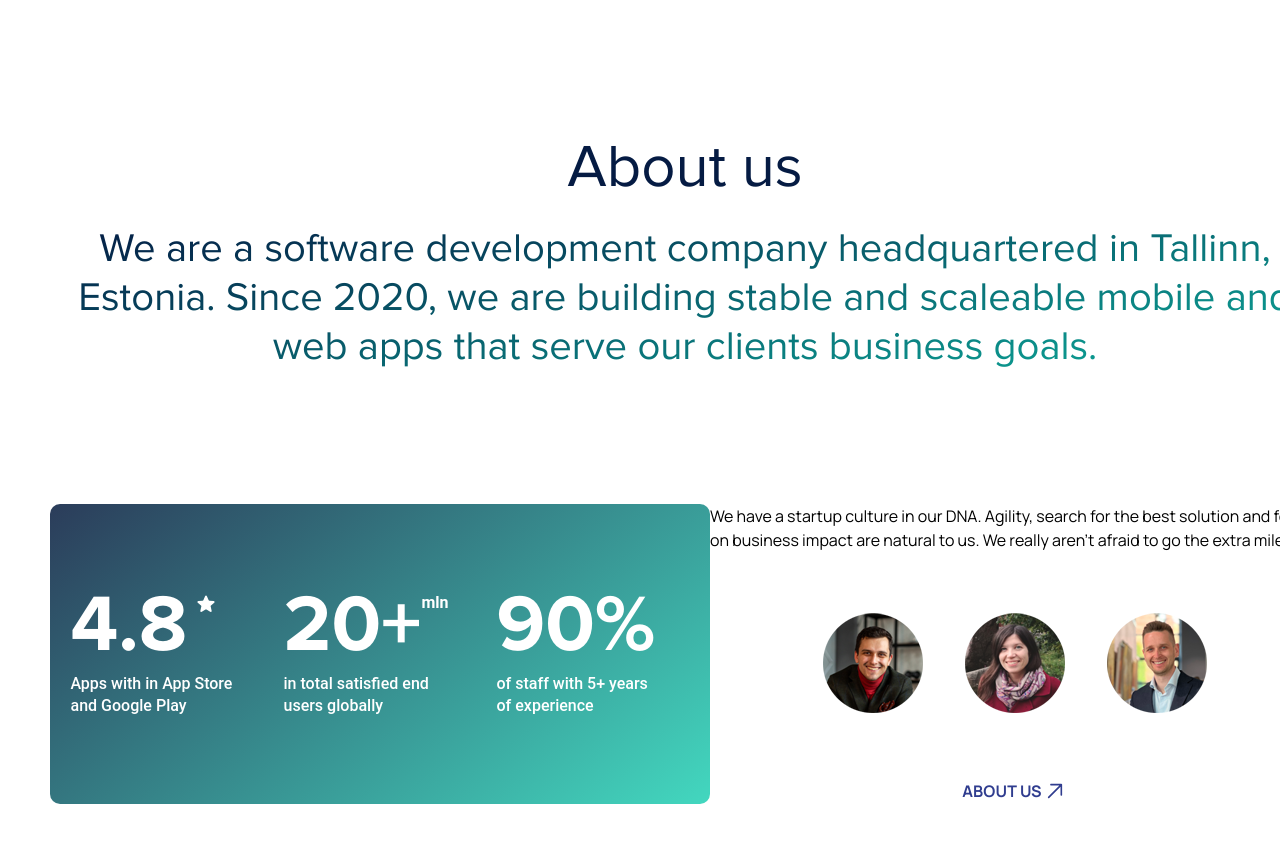
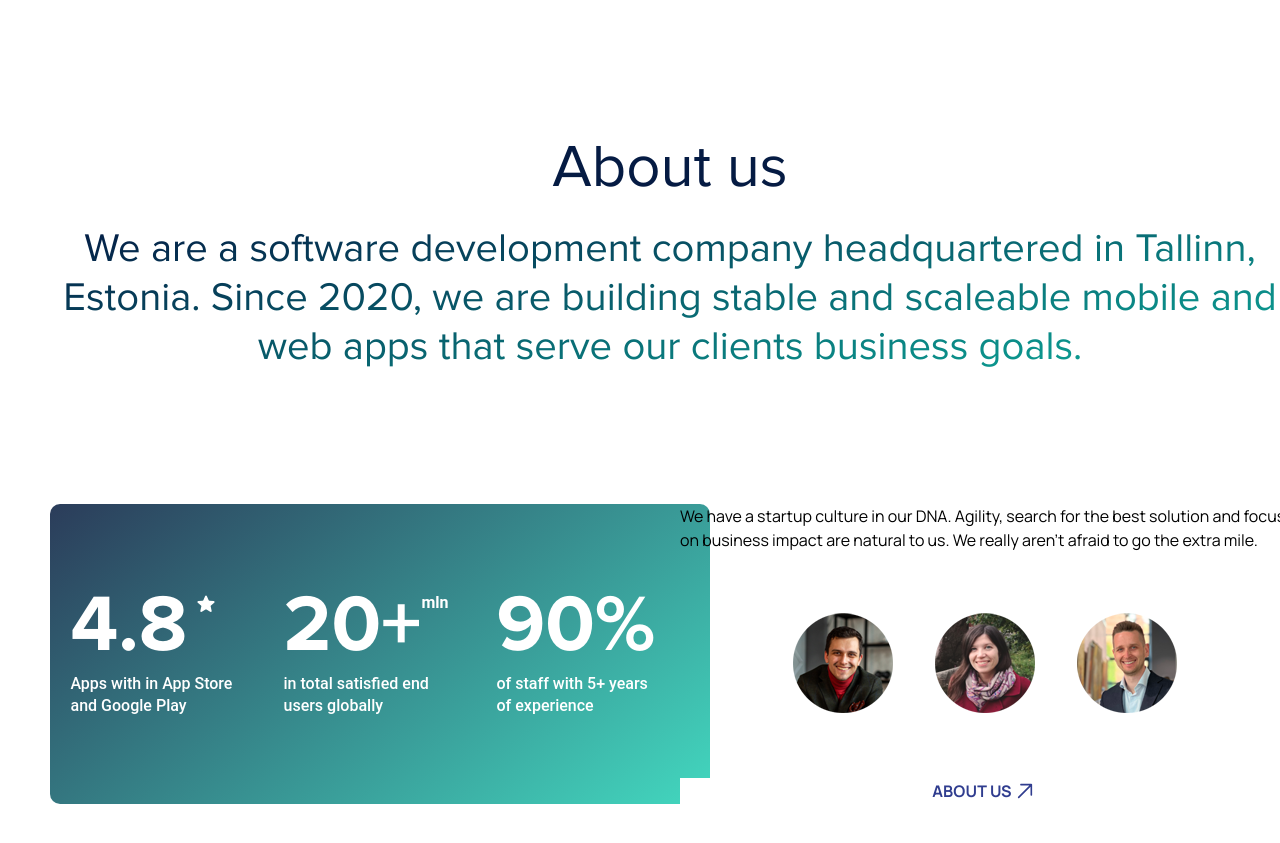
Before and after one commit to V0V45/spaceProject, a plain HTML site: page index.html in a window 1280 px wide. Shown: the part 703-1546 px from the top of the page. Drawn offline with Linux system fonts and the light colour scheme.

Commit message:
Scalable content

```diff
--- a/styles/index.css
+++ b/styles/index.css
@@ -381,12 +381,14 @@ header {
     display: grid;
     margin-top: 130px;
     grid-template-rows: 247px 130px 300px;
-    grid-template-columns: auto;
-    grid-template-areas: "text text"
-        ". ."
-        "digits infoRight";
+    grid-template-columns: 660px 20px 660px;
+    grid-template-areas:
+        "text text text"
+        ". . ."
+        "digits . infoRight";
     justify-items: stretch;
     align-items: stretch;
+    justify-content: space-between;
 }
 
 .aboutUs__text {
```
